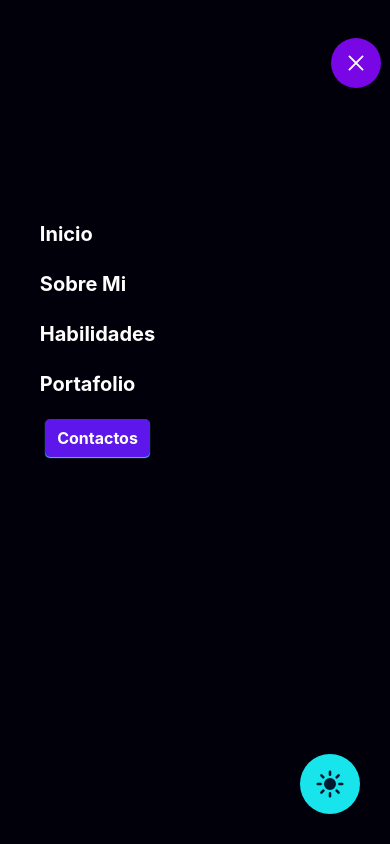
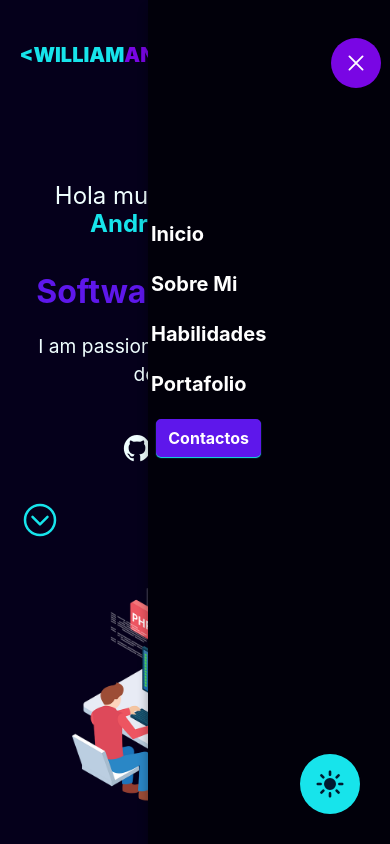
Before and after one commit to 9725william/William-Andres.github.io, a website: page index.html in a window 390 px wide. Both pictures are taken after a click on the element 355 px from the left and 63 px from the top of the page. Shown: the top 844 px of the page. Drawn offline with nearby package versions, Linux system fonts and the light colour scheme.

Commit message:
cambio de menu

```diff
--- a/css/main.css
+++ b/css/main.css
@@ -311,7 +311,7 @@
 
 @media screen and (max-width: 712px) {
   .openMenu {
-    width: 100% !important;
+    width: 62% !important;
     height: 100vh;
   }
 }
```
